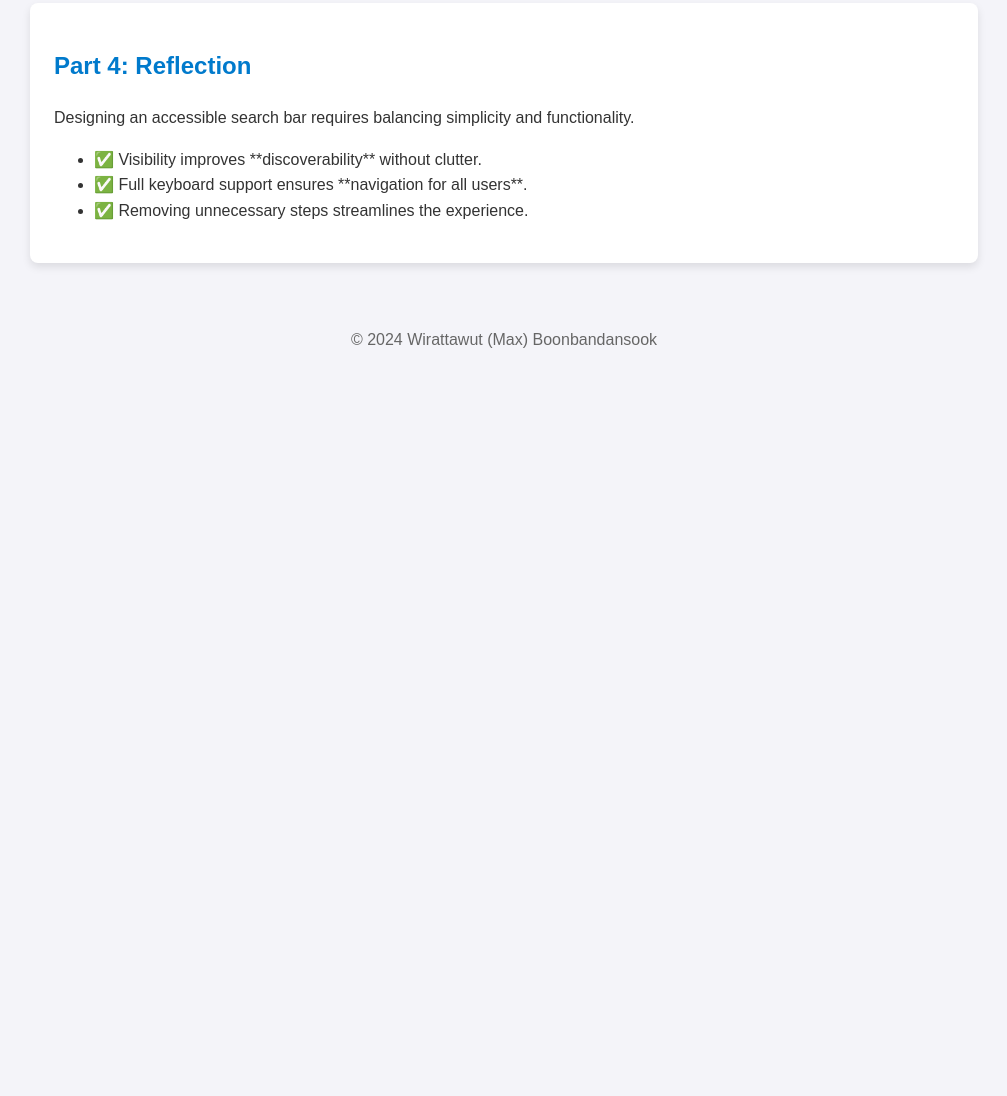
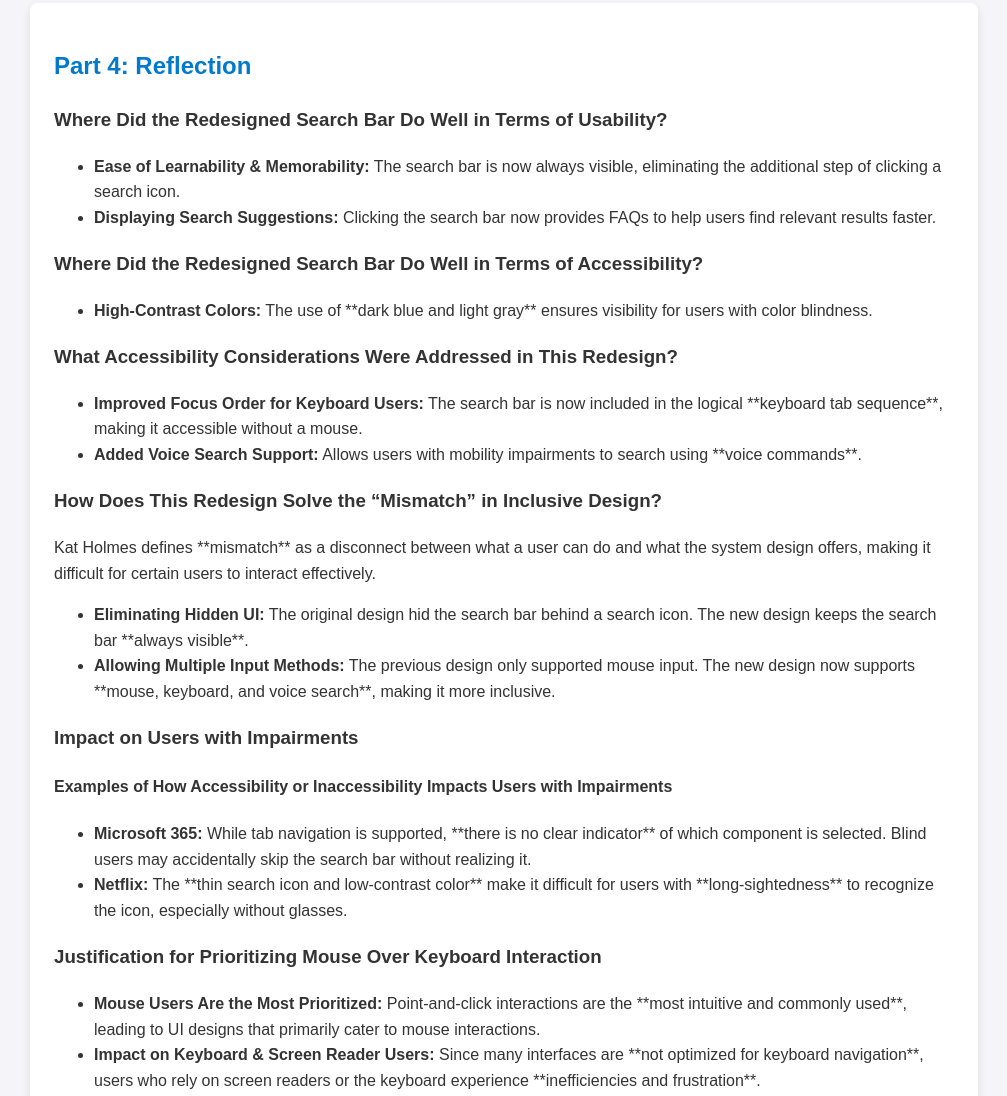
Before and after one commit to maxboonban/maxboonban.github.io, a plain HTML site: page accessible-components.html in a window 1280 px wide. Shown: the part 5301-6397 px from the top of the page, without its empty margins (136-1143 px from the left). Before the commit the page ends 5686 px from the top, so only its background shows below. Drawn offline with Linux system fonts and the light colour scheme.

Commit message:
added step 4

```diff
--- a/accessible-components.html
+++ b/accessible-components.html
@@ -236,11 +236,42 @@
     <!-- Reflection -->
     <div class="container">
         <h2>Part 4: Reflection</h2>
-        <p>Designing an accessible search bar requires balancing simplicity and functionality.</p>
+
+        <h3>Where Did the Redesigned Search Bar Do Well in Terms of Usability?</h3>
         <ul>
-            <li>✅ Visibility improves **discoverability** without clutter.</li>
-            <li>✅ Full keyboard support ensures **navigation for all users**.</li>
-            <li>✅ Removing unnecessary steps streamlines the experience.</li>
+            <li><strong>Ease of Learnability & Memorability:</strong> The search bar is now always visible, eliminating the additional step of clicking a search icon.</li>
+            <li><strong>Displaying Search Suggestions:</strong> Clicking the search bar now provides FAQs to help users find relevant results faster.</li>
+        </ul>
+
+        <h3>Where Did the Redesigned Search Bar Do Well in Terms of Accessibility?</h3>
+        <ul>
+            <li><strong>High-Contrast Colors:</strong> The use of **dark blue and light gray** ensures visibility for users with color blindness.</li>
+        </ul>
+
+        <h3>What Accessibility Considerations Were Addressed in This Redesign?</h3>
+        <ul>
+            <li><strong>Improved Focus Order for Keyboard Users:</strong> The search bar is now included in the logical **keyboard tab sequence**, making it accessible without a mouse.</li>
+            <li><strong>Added Voice Search Support:</strong> Allows users with mobility impairments to search using **voice commands**.</li>
+        </ul>
+
+        <h3>How Does This Redesign Solve the “Mismatch” in Inclusive Design?</h3>
+        <p>Kat Holmes defines **mismatch** as a disconnect between what a user can do and what the system design offers, making it difficult for certain users to interact effectively.</p>
+        <ul>
+            <li><strong>Eliminating Hidden UI:</strong> The original design hid the search bar behind a search icon. The new design keeps the search bar **always visible**.</li>
+            <li><strong>Allowing Multiple Input Methods:</strong> The previous design only supported mouse input. The new design now supports **mouse, keyboard, and voice search**, making it more inclusive.</li>
+        </ul>
+
+        <h3>Impact on Users with Impairments</h3>
+        <h4>Examples of How Accessibility or Inaccessibility Impacts Users with Impairments</h4>
+        <ul>
+            <li><strong>Microsoft 365:</strong> While tab navigation is supported, **there is no clear indicator** of which component is selected. Blind users may accidentally skip the search bar without realizing it.</li>
+            <li><strong>Netflix:</strong> The **thin search icon and low-contrast color** make it difficult for users with **long-sightedness** to recognize the icon, especially without glasses.</li>
+        </ul>
+
+        <h3>Justification for Prioritizing Mouse Over Keyboard Interaction</h3>
+        <ul>
+            <li><strong>Mouse Users Are the Most Prioritized:</strong> Point-and-click interactions are the **most intuitive and commonly used**, leading to UI designs that primarily cater to mouse interactions.</li>
+            <li><strong>Impact on Keyboard & Screen Reader Users:</strong> Since many interfaces are **not optimized for keyboard navigation**, users who rely on screen readers or the keyboard experience **inefficiencies and frustration**.</li>
         </ul>
     </div>
 
```
